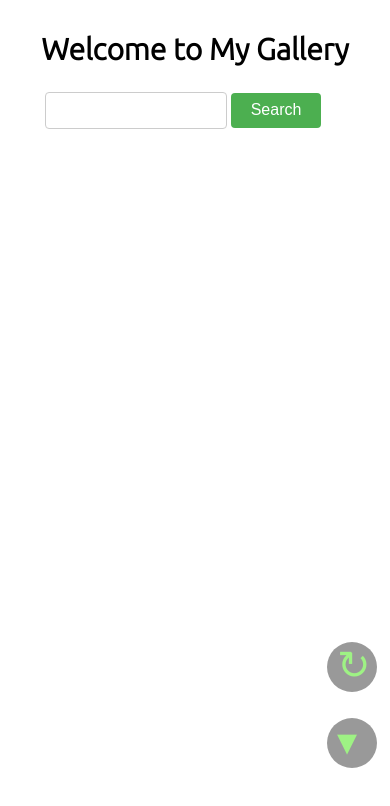
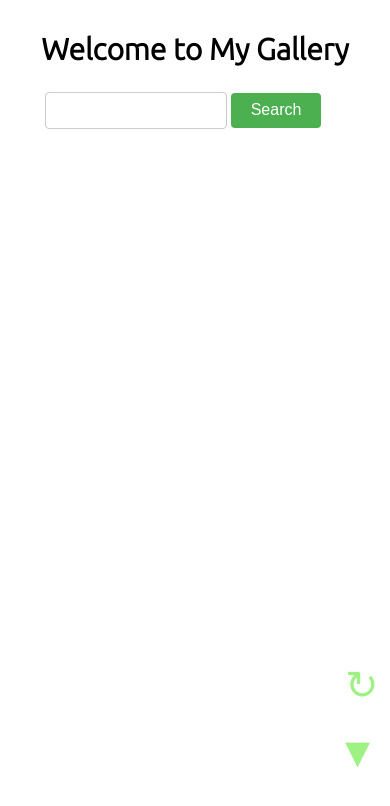
Before and after one commit to Ram0O7/imageGallery, a plain HTML site: page index.html in a window 390 px wide. Drawn offline with Linux system fonts and the light colour scheme; no server answers.

Commit message:
UpdatedStyles

```diff
--- a/style.css
+++ b/style.css
@@ -190,11 +190,16 @@ h1{
   #prev,#next{
    display: none;
   }
-  .btn1{
-    bottom: 18vh;
+  .btn{
+  background: none;
+  right: 5px;
+}
+  .page-down{
+    bottom: 20vh;
   }
 
-  .btn2{
-    bottom: 9vh;
+  .go-down{
+    bottom: 8vh;
+    font-size: 50px;
   }
 }
```
